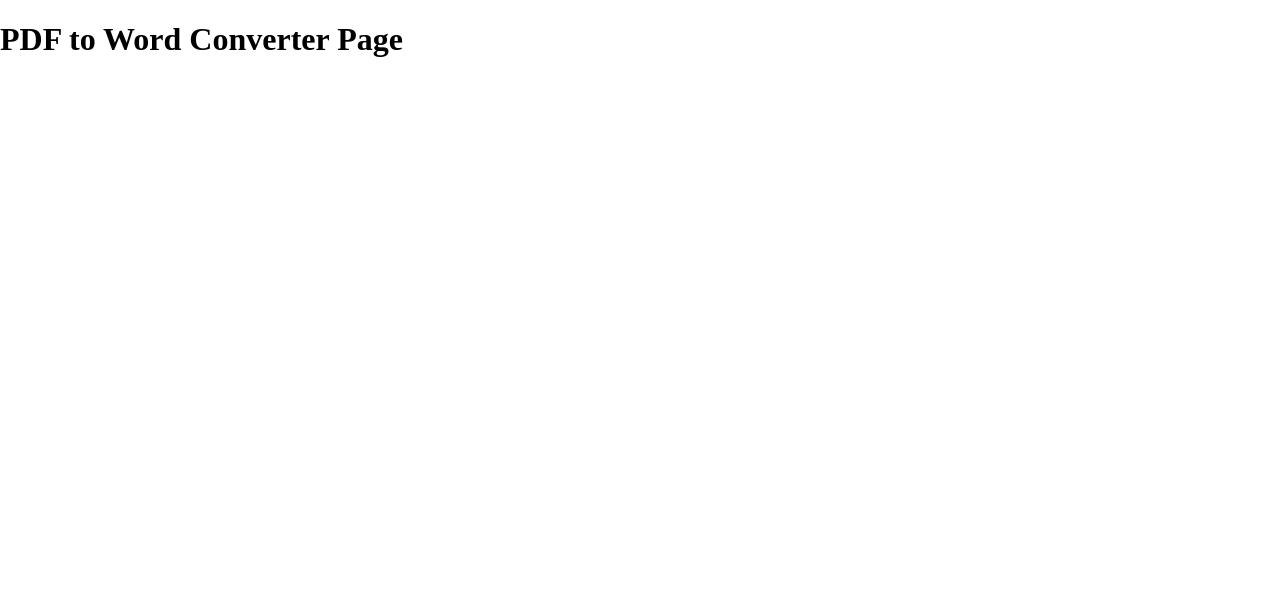
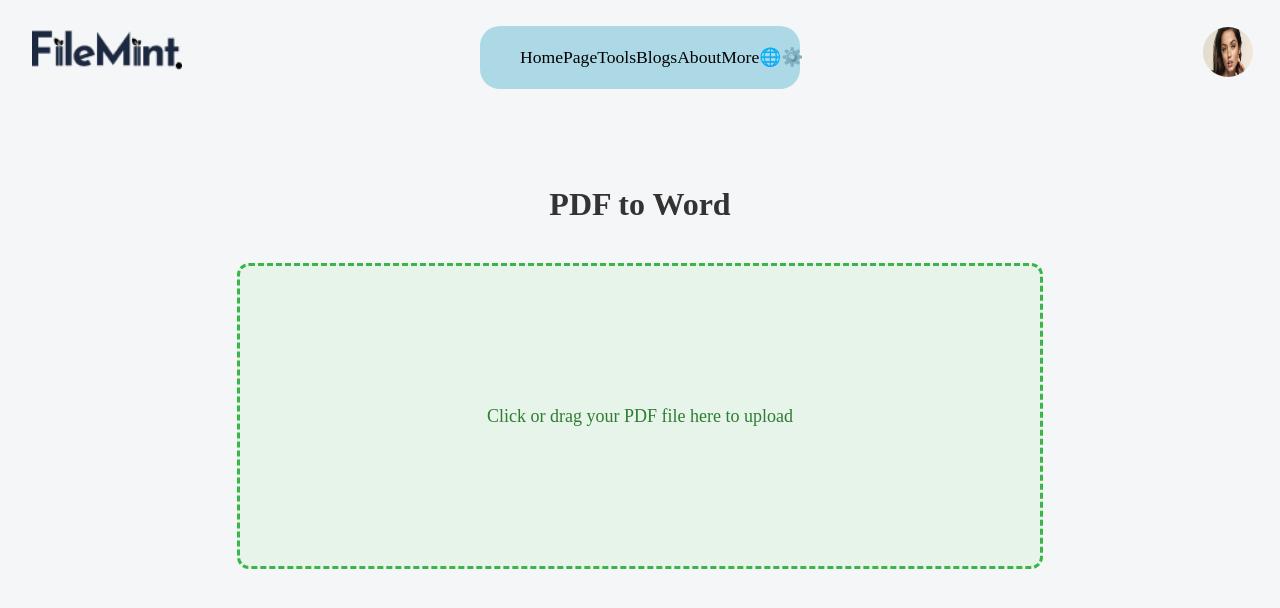
Before and after one commit to Officially-aditya/FileMint, a Next.js app: page /pdftoword in a window 1280 px wide. Shown: the top 608 px of the page. Built offline with nearby package versions, Linux system fonts and the light colour scheme.

Commit message:
pdftoword corpus

```diff
--- a/src/app/pdftoword/page.tsx
+++ b/src/app/pdftoword/page.tsx
@@ -1,4 +1,103 @@
-// src/app/pdftoword/page.tsx
-export default function PdfToWordPage() {
-  return <h1>PDF to Word Converter Page</h1>;
-}
+'use client';
+
+import React, { useRef, useState } from 'react';
+import Navbar from "../components/Navbar";
+
+const PdfToWordPage: React.FC = () => {
+  const fileInputRef = useRef<HTMLInputElement>(null);
+  const [fileName, setFileName] = useState<string | null>(null);
+
+  const handleFileChange = (e: React.ChangeEvent<HTMLInputElement>) => {
+    const file = e.target.files?.[0];
+    if (file && file.type === 'application/pdf') {
+      setFileName(file.name);
+      // TODO: Upload logic here
+    } else {
+      alert('Please upload a valid PDF file.');
+    }
+  };
+
+  const handleDrop = (e: React.DragEvent<HTMLDivElement>) => {
+    e.preventDefault();
+    const file = e.dataTransfer.files[0];
+    if (file && file.type === 'application/pdf') {
+      setFileName(file.name);
+      // TODO: Upload logic here
+    } else {
+      alert('Please upload a valid PDF file.');
+    }
+  };
+
+  const handleDragOver = (e: React.DragEvent<HTMLDivElement>) => {
+    e.preventDefault();
+  };
+
+  return (
+    <div style={styles.page}>
+      <Navbar />
+
+      <main style={styles.main}>
+        <h1 style={styles.heading}>PDF to Word</h1>
+
+        <div
+          style={styles.uploadBox}
+          onClick={() => fileInputRef.current?.click()}
+          onDrop={handleDrop}
+          onDragOver={handleDragOver}
+        >
+          <p style={styles.label}>
+            {fileName ? `Uploaded: ${fileName}` : 'Click or drag your PDF file here to upload'}
+          </p>
+          <input
+            ref={fileInputRef}
+            type="file"
+            accept=".pdf"
+            style={{ display: 'none' }}
+            onChange={handleFileChange}
+          />
+        </div>
+      </main>
+    </div>
+  );
+};
+
+const styles: { [key: string]: React.CSSProperties } = {
+  page: {
+    minHeight: '100vh',
+    backgroundColor: '#f4f6f8',
+  },
+  main: {
+    display: 'flex',
+    flexDirection: 'column',
+    alignItems: 'center',
+    padding: '60px 20px',
+  },
+  heading: {
+    fontSize: '32px',
+    fontWeight: 600,
+    color: '#333',
+    marginBottom: '40px',
+  },
+  uploadBox: {
+    width: '100%',
+    maxWidth: '800px',
+    height: '300px',
+    backgroundColor: '#e6f4ea',
+    border: '3px dashed #3bb54a',
+    borderRadius: '12px',
+    display: 'flex',
+    alignItems: 'center',
+    justifyContent: 'center',
+    color: '#2e7d32',
+    fontSize: '18px',
+    fontWeight: 500,
+    textAlign: 'center',
+    cursor: 'pointer',
+    transition: 'background-color 0.3s ease',
+  },
+  label: {
+    padding: '20px',
+  },
+};
+
+export default PdfToWordPage;
```
